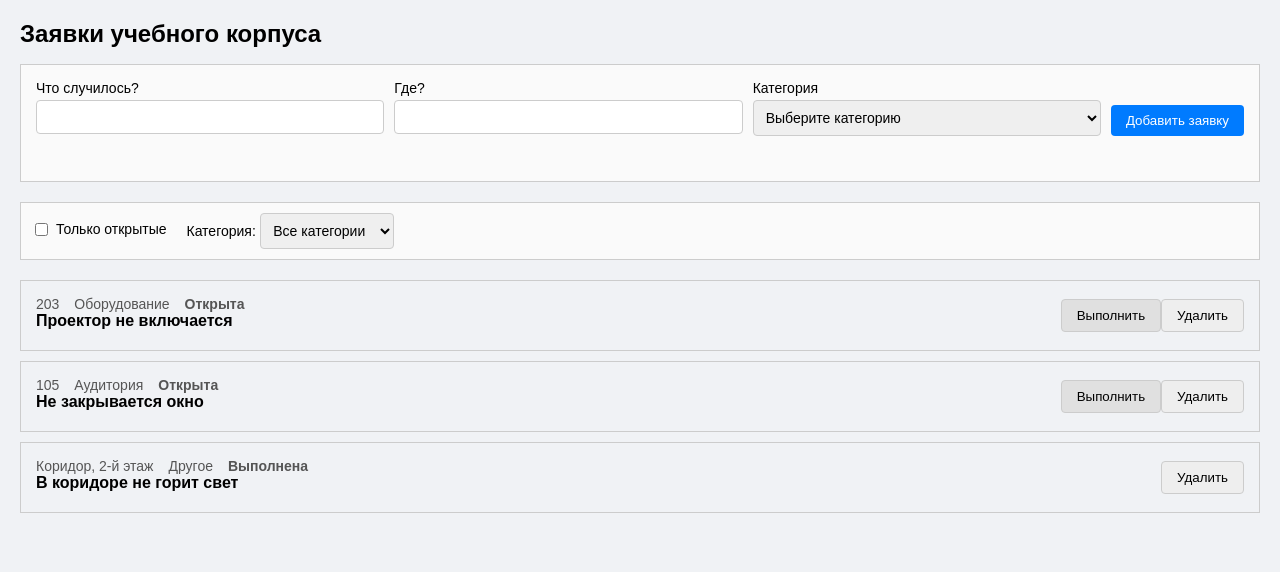
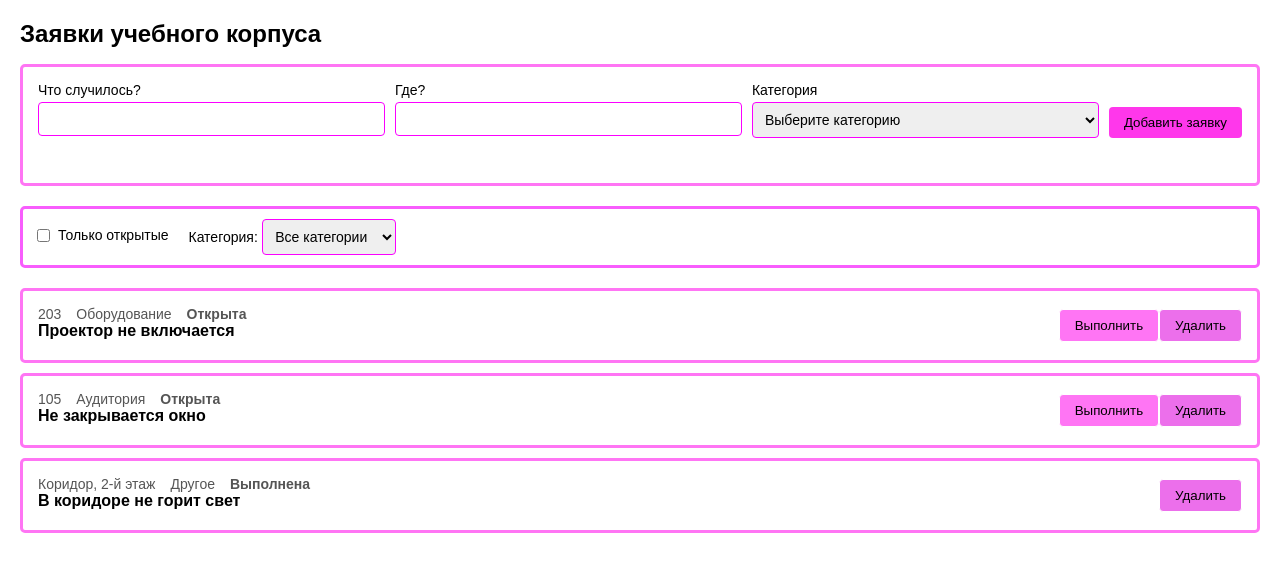
Before and after one commit to Bordyr21-21/Trecker, a plain HTML site: page index.html in a window 1280 px wide. Drawn offline with Linux system fonts and the light colour scheme.

Commit message:
Сделан нормальный CSS

```diff
--- a/index.html
+++ b/index.html
@@ -40,7 +40,7 @@
 
     <div class="filters">
         <label class="filter-check">
-            <input type="checkbox" id="only-open-checkbox">
+            <input style="accent-color: #ff75f4;" type="checkbox" id="only-open-checkbox">
             Только открытые
         </label>
         <div class="filter-select">
--- a/style.css
+++ b/style.css
@@ -4,7 +4,7 @@
 
 body {
   font-family: Arial, sans-serif;
-  background-color: #f0f2f5;
+  background-color: #ffffff;
   margin: 0;
   padding: 20px;
 }
@@ -15,7 +15,7 @@ body {
   background: white;
   padding: 20px;
   border-radius: 8px;
-  border: 1px solid #ccc;
+  border: 1px solid #a500aa;
 }
 
 h1 {
@@ -24,10 +24,12 @@ h1 {
 }
 
 .add-form {
-  border: 1px solid #ccc;
+  border: 3px solid #ccc;
   padding: 15px;
   margin-bottom: 20px;
-  background: #fafafa;
+  background: #ffffff;
+  border-radius: 5px;
+  border-color: #ff75f4;
 }
 
 .form-row {
@@ -51,7 +53,7 @@ label {
 
 input, select {
   padding: 8px;
-  border: 1px solid #ccc;
+  border: 1px solid #fb00ff;
   border-radius: 4px;
   font-size: 14px;
 }
@@ -59,7 +61,7 @@ input, select {
 button {
   padding: 8px 15px;
   cursor: pointer;
-  border: 1px solid #ccc;
+  border: 1px solid #ffffff;
   border-radius: 4px;
   background: #eee;
 }
@@ -69,18 +71,18 @@ button:hover {
 }
 
 .btn-add {
-  background: #007bff;
-  color: white;
+  background: #ff37eb;
+  color: rgb(0, 0, 0);
   border: none;
   align-self: flex-end;
 }
 
 .btn-add:hover {
-  background: #0056b3;
+  background: #b300b0;
 }
 
 .message {
-  color: red;
+  color: rgb(75, 0, 54);
   font-size: 14px;
   min-height: 20px;
 }
@@ -91,24 +93,32 @@ button:hover {
   align-items: center;
   margin-bottom: 20px;
   padding: 10px;
-  background: #fafafa;
-  border: 1px solid #ccc;
+  background: #ffffff;
+  border: 3px solid #f85dfd;
+  border-radius: 5px;
 }
 
 .filter-check {
   display: flex;
   align-items: center;
   gap: 5px;
+
+}
+
+.filter-category {
+  background: #b300b0;
 }
 
 .tickets-list {
   display: flex;
   flex-direction: column;
   gap: 10px;
+
 }
 
 .ticket {
-  border: 1px solid #ccc;
+  border: 3px solid #ff75f4;
+  border-radius: 5px;
   padding: 15px;
   display: flex;
   justify-content: space-between;
@@ -136,8 +146,8 @@ button:hover {
 
 .ticket-status {
   font-weight: bold;
+
 }
-
 
 .ticket-actions {
   display: flex;
@@ -146,6 +156,19 @@ button:hover {
 
 .btn-done {
   background: #e0e0e0;
+  background: #ff75f4;
+}
+
+.btn-done:hover {
+  background: #c608b0;
+}
+
+.btn-delete {
+  background: rgba(225, 20, 222, 0.612);
+}
+
+.btn-delete:hover {
+  background: rgb(130, 0, 119);
 }
 
 .empty-message {
```
